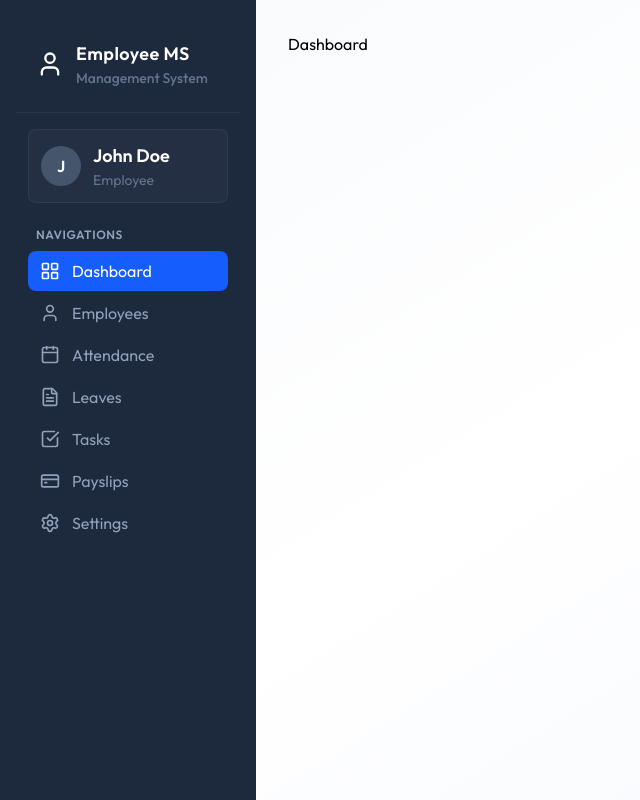
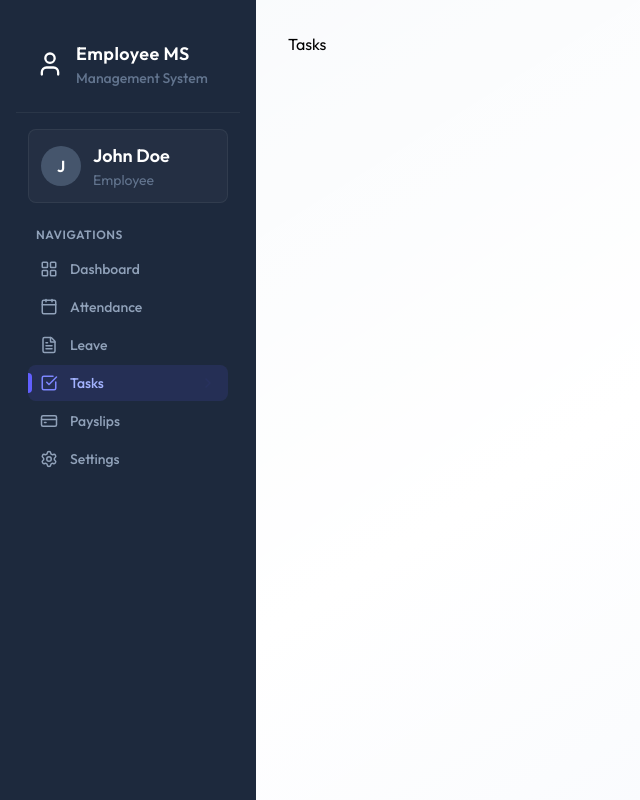
Before and after one commit to noob-mishu/Employee-Management-System---EMS, a React (Vite) app in the folder Frontend/: page /tasks in a window 1280 px wide. Before the commit this address led to /dashboard. Shown: the whole page, without its empty margins (0-640 px from the left). Built offline with nearby package versions, Linux system fonts and the light colour scheme; the HTML template or start-up script is replaced by a standard one.

Commit message:
Sidebar Completed

```diff
--- a/Frontend/src/App.jsx
+++ b/Frontend/src/App.jsx
@@ -10,6 +10,7 @@ import PaySlips from "./pages/PaySlips"
 import Settings from "./pages/Settings"
 import LoginForm from "./components/LoginForm"
 import AdminLoginForm from "./components/AdminLoginForm"
+import Tasks from "./pages/Tasks"
 
 
 const App = () => {
@@ -27,6 +28,7 @@ const App = () => {
         <Route path="/dashboard" element={<Dashboard/>}/>
         <Route path="/employees" element={<Employees/>}/>
         <Route path="/leave" element={<Leave/>}/>
+        <Route path="/tasks" element={<Tasks/>}/>
         <Route path="/payslips" element={<PaySlips/>}/>
         <Route path="/settings" element={<Settings/>}/>
       </Route>
--- a/Frontend/src/components/Sidebar.jsx
+++ b/Frontend/src/components/Sidebar.jsx
@@ -11,6 +11,7 @@ import {
   CheckSquareIcon,
   CreditCardIcon,
   SettingsIcon,
+  ChevronRight,
 } from "lucide-react";
 
 const Sidebar = () => {
@@ -27,12 +28,17 @@ const Sidebar = () => {
     setmobileOpen(false);
   }, [pathname]);
 
-  const role = " " || "Employee";
+  const role= ""||"Employee";
   const navigationLinks = [
     { name: "Dashboard", href: "/dashboard", icon: LayoutGridIcon },
-    { name: "Employees", href: "/employees", icon: UserIcon },
+
+    role === "ADMIN" ? {
+      name: "Employees",
+      href: "/employees",
+      icon: UserIcon
+    }:
     { name: "Attendance", href: "/attendance", icon: CalendarIcon },
-    { name: "Leaves", href: "/leaves", icon: FileTextIcon },
+    { name: "Leave", href: "/leave", icon: FileTextIcon },
     { name: "Tasks", href: "/tasks", icon: CheckSquareIcon },
     { name: "Payslips", href: "/payslips", icon: CreditCardIcon },
     { name: "Settings", href: "/settings", icon: SettingsIcon },
@@ -77,7 +83,7 @@ const Sidebar = () => {
                 {username}
               </p>
               <p className="text-sm text-slate-500 truncate">
-                {role === " ADMIN" ? "Administrator" : "Employee"}
+                {role === "ADMIN" ? "Administrator" : "Employee"}
               </p>
             </div>
           </div>
@@ -93,20 +99,26 @@ const Sidebar = () => {
       {/*Navigation Links*/}
       <div className="flex-1 px-3 space-y-0.5 overflow-y-auto">
         {navigationLinks.map((link) => {
-          const isActive = pathname.startsWith(link.href)
+          const isActive = pathname.startsWith(link.href);
 
           return (
             <Link
               key={link.href}
               to={link.href}
-              className={`flex items-center gap-3 px-3 py-2 rounded-lg transition-colors ${
-                isActive
-                  ? "bg-blue-600 text-white"
-                  : "text-slate-400 hover:bg-slate-600 hover:text-white"
-              }`}
+              className={`group flex items-center gap-3 px-3 py-2 rounded-lg text-sm font-medium transition-all duration-200 relative ${isActive ? "bg-indigo-500/12 text-indigo-300" : "text-slate-400 hover:bg-white/4 hover:text-white"}`}
             >
-              <link.icon size={20} />
-              <span>{link.name}</span>
+              {isActive && (
+                <div className="absolute left-0 top-1/2 w-1 h-5 -translate-y-1/2 rounded-r-full bg-indigo-500"></div>
+              )}
+
+              <link.icon
+                size={18}
+                className={`shirnk-0 ${isActive ? "text-indigo-400" : "text-slate-400 group-hover:text-slate-300"}`}
+              />
+              <span className="flex-1 truncate">{link.name}</span>
+              {isActive && (
+                <ChevronRight size={16} className="text-indigo-500/5" />
+              )}
             </Link>
           );
         })}
--- /dev/null
+++ b/Frontend/src/pages/Tasks.jsx
@@ -0,0 +1,7 @@
+const Tasks = () => {
+  return (
+    <div>Tasks</div>
+  )
+}
+
+export default Tasks
```
